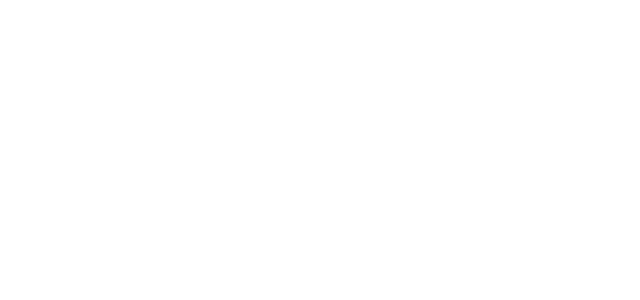
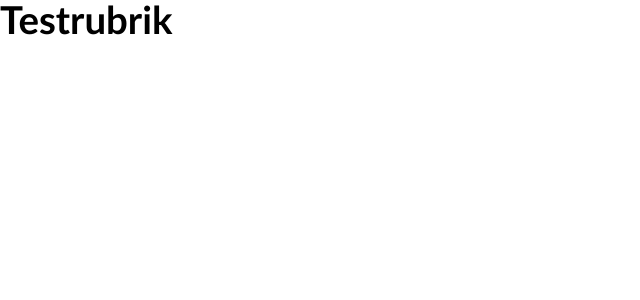
Before and after one commit to julieandersson/moment4_DT208G, an Angular app: page / in a window 1280 px wide. Shown: the top 300 px of the page, without its empty margins (0-640 px from the left). Built offline with nearby package versions, Linux system fonts and the light colour scheme.

Commit message:
test vid byte av utvecklingsbranch

```diff
--- a/src/app/app.component.html
+++ b/src/app/app.component.html
@@ -1 +1,3 @@
+<h1>Testrubrik</h1>
+
 <router-outlet />
--- a/src/index.html
+++ b/src/index.html
@@ -5,7 +5,7 @@
   <title>Moment4DT208G</title>
   <base href="/">
   <meta name="viewport" content="width=device-width, initial-scale=1">
-  <link rel="icon" type="image/x-icon" href="favicon.ico">
+  <link rel="icon" type="image/x-icon" href="assets/favicon.ico">
 </head>
 <body>
   <app-root></app-root>
```
